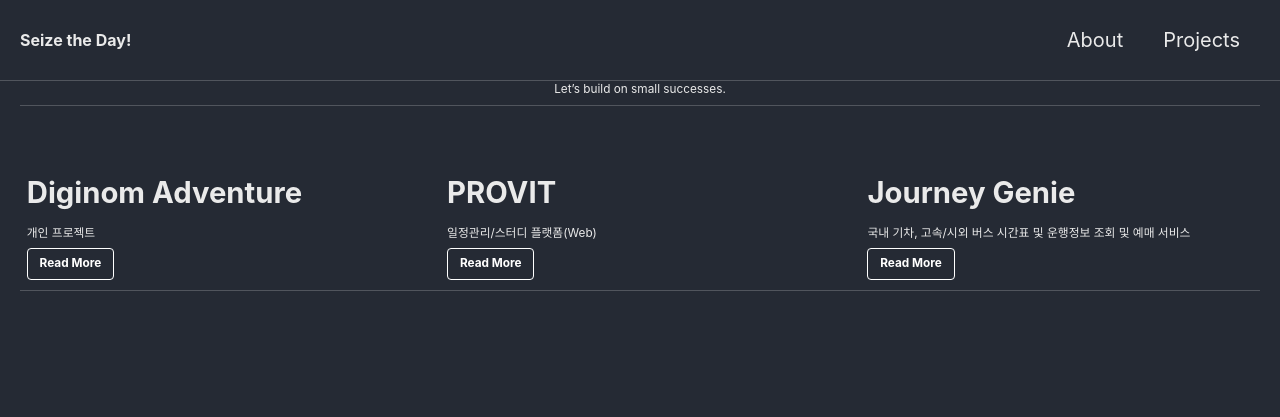
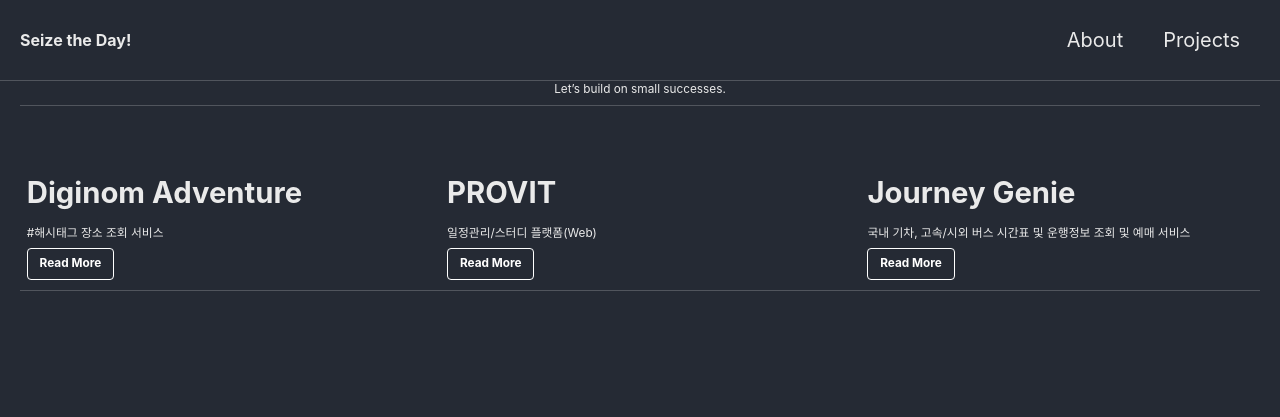
Before and after one commit to one-zeze/one-zeze.github.io, a Jekyll site: the page built from _posts/2024-04-05-projects.md, in a window 1280 px wide. Shown: the top 417 px of the page. Built offline with Jekyll 4.4.1, drawn with Linux system fonts in a browser that asks for light colours; cached includes are drawn as plain includes.

Commit message:
Update text

```diff
--- a/_posts/2024-04-05-projects.md
+++ b/_posts/2024-04-05-projects.md
@@ -11,7 +11,7 @@ feature_row:
   - image_path:
     alt: "placeholder image 3"
     title: "Diginom Adventure"
-    excerpt: "개인 프로젝트"
+    excerpt: "#해시태그 장소 조회 서비스"
     url: /diginom/
     btn_label: "Read More"
     btn_class: "btn--light-outline"
```
